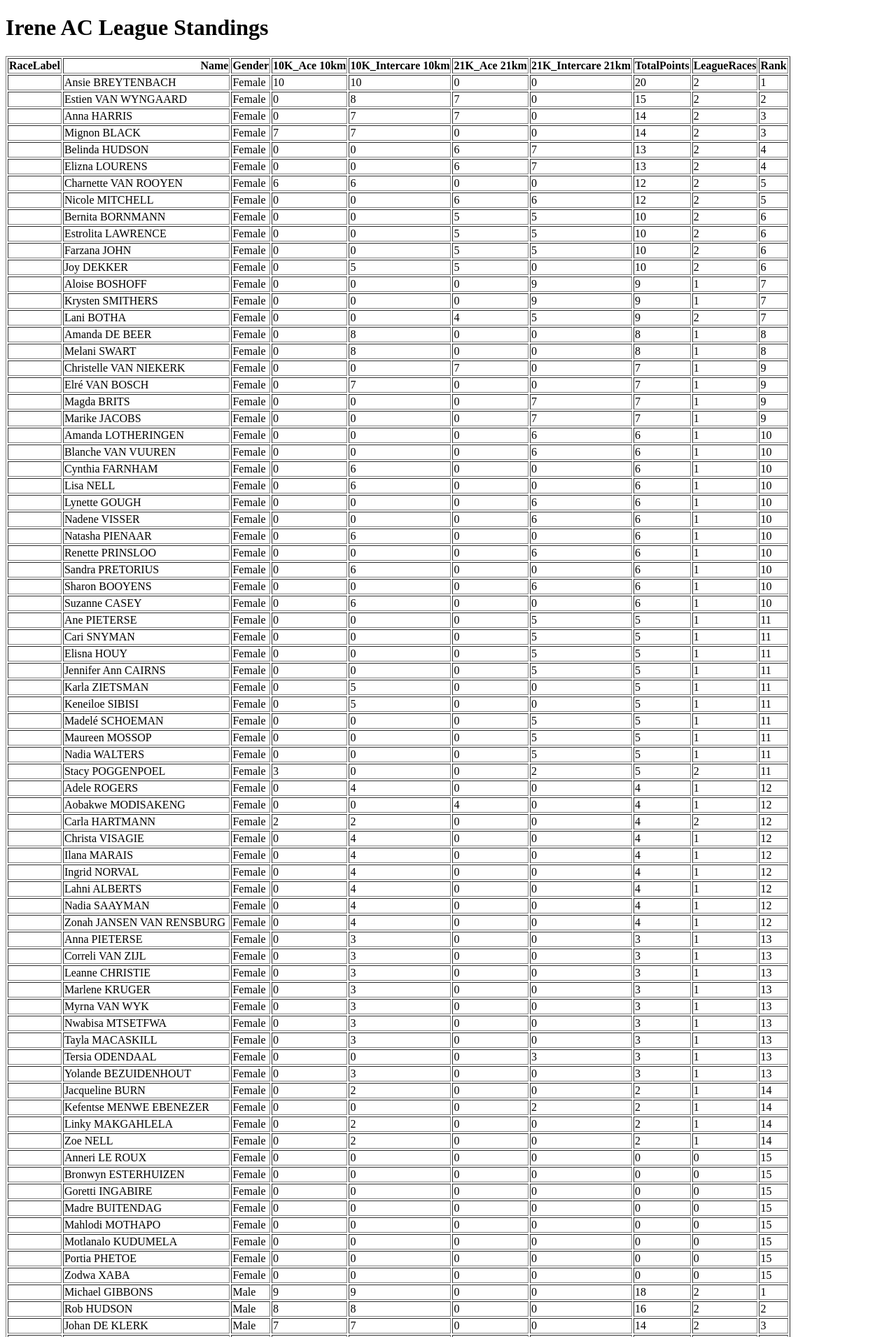
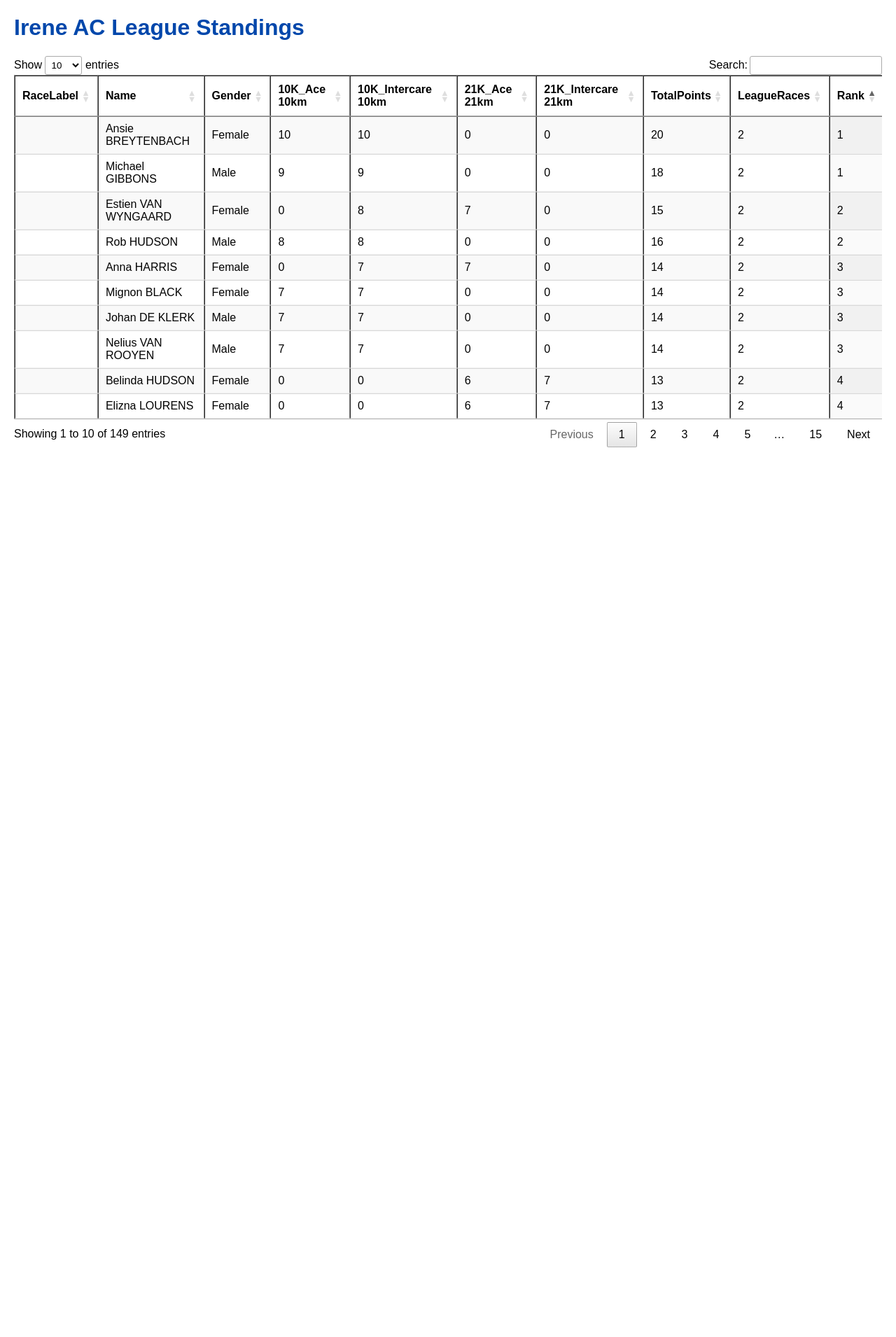
Before and after one commit to LetsDropCode/iac-league-web, a Flask app: page / in a window 1280 px wide. Shown: the top 1910 px of the page at 70% size. After the commit the page ends 639 px from the top, so only its background shows below. Run offline with Flask 3, Linux system fonts and the light colour scheme; lists and menus that the app fills with data are empty; some libraries are stand-ins or nearby versions.

Commit message:
Improve public table styling

```diff
--- a/templates/index.html
+++ b/templates/index.html
@@ -1,10 +1,39 @@
 <!DOCTYPE html>
 <html>
 <head>
-    <title>Irene AC League</title>
+    <title>Irene AC League Standings</title>
+
+    <link rel="stylesheet"
+    href="https://cdn.datatables.net/1.13.6/css/jquery.dataTables.min.css"/>
+
+    <script src="https://code.jquery.com/jquery-3.7.0.min.js"></script>
+    <script src="https://cdn.datatables.net/1.13.6/js/jquery.dataTables.min.js"></script>
+
+    <style>
+        body {
+            font-family: Arial, sans-serif;
+            margin: 20px;
+        }
+
+        h1 {
+            color: #0047AB;
+        }
+    </style>
 </head>
 <body>
-    <h1>Irene AC League Standings</h1>
-    {{ table|safe }}
+
+<h1>Irene AC League Standings</h1>
+
+{{ table|safe }}
+
+<script>
+$(document).ready(function() {
+    $('table').DataTable({
+        scrollX: true,
+        order: [[ $('th:contains("Rank")').index(), 'asc' ]]
+    });
+});
+</script>
+
 </body>
 </html>
```
